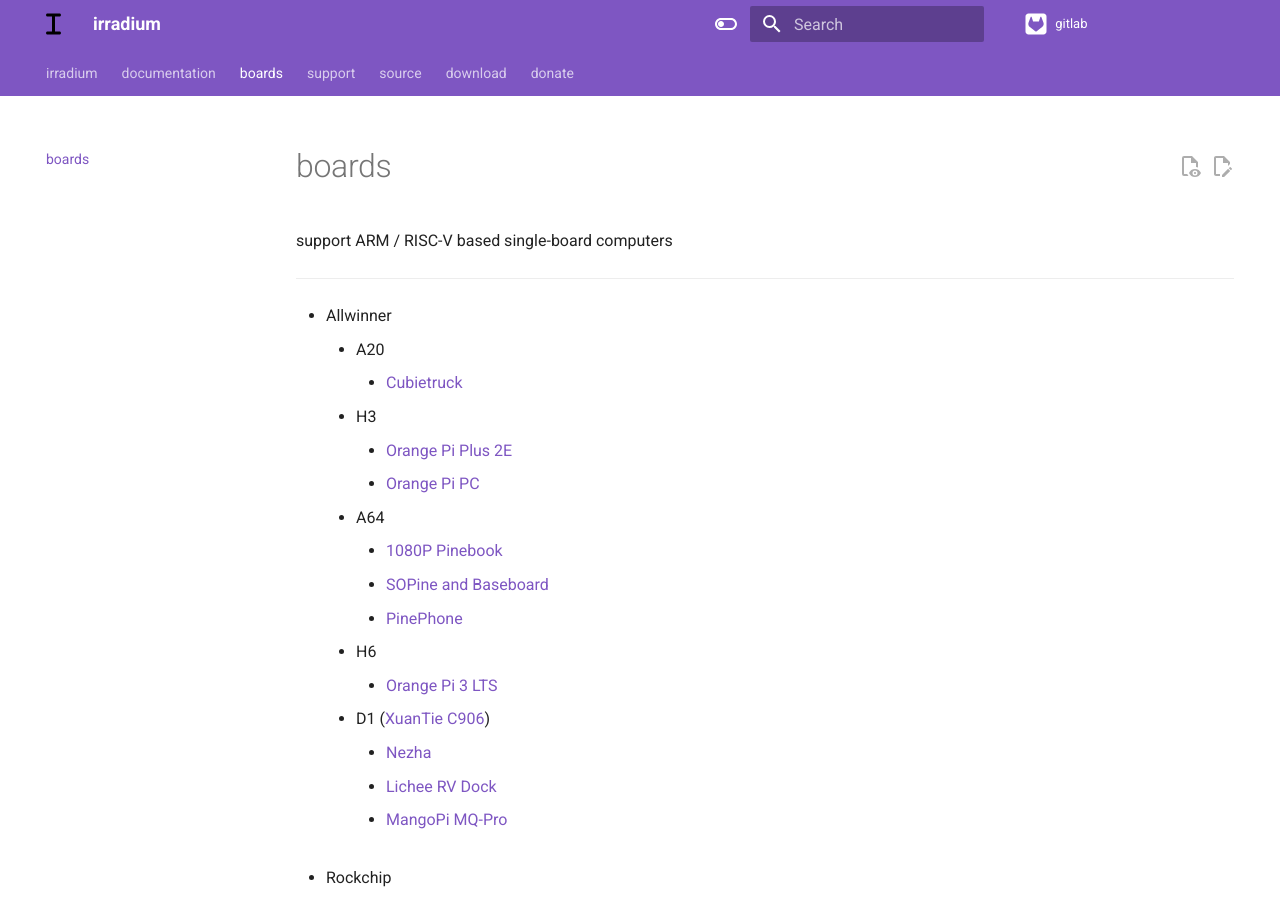
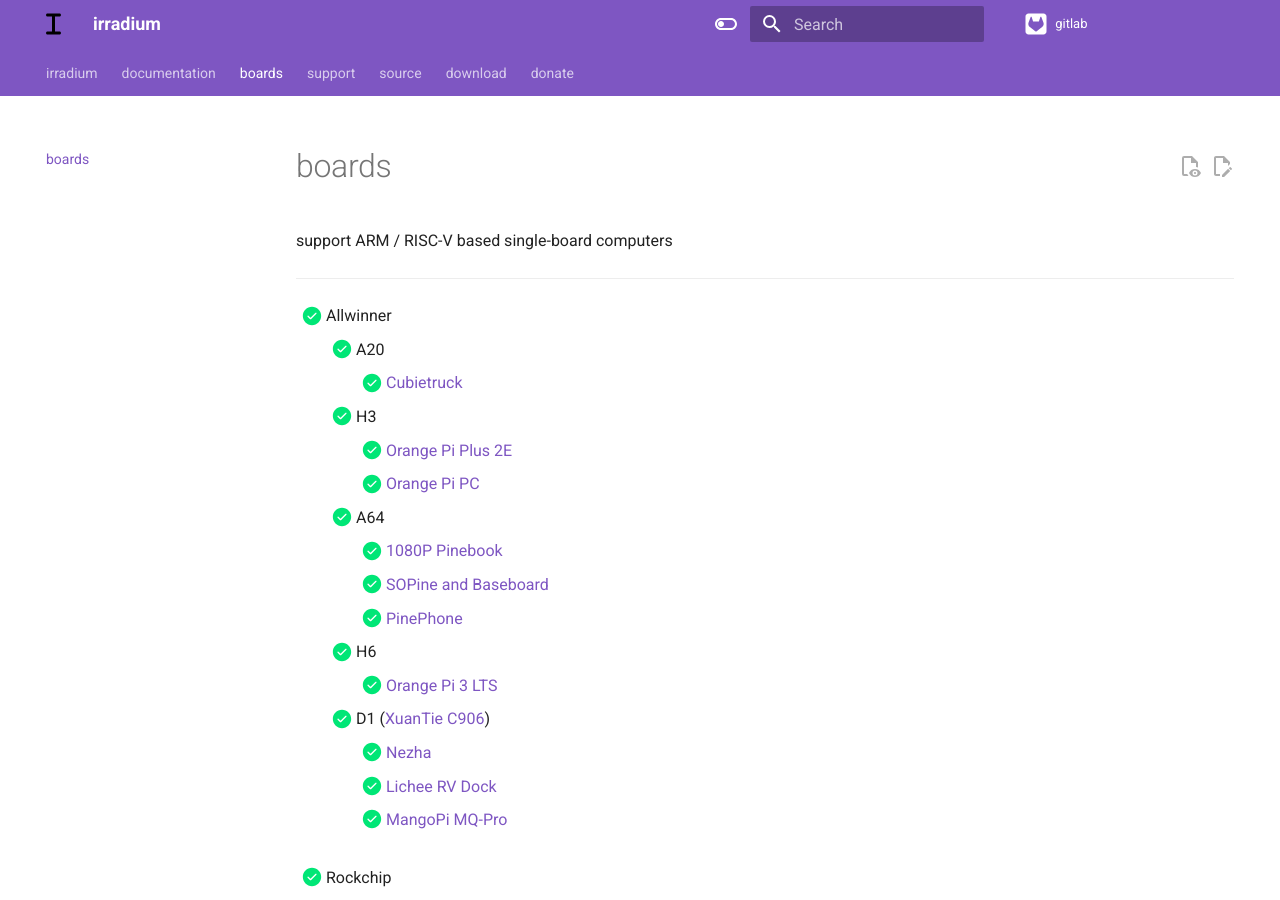
Before and after one commit to sndwvs/irradium.org, an MkDocs documentation site: the page built from docs/boards.md, in a window 1280 px wide and 900 px high. Built offline with MkDocs 1.6.1 and Material for MkDocs 9.7.7, drawn with Linux system fonts in a browser that asks for light colours; comment, search, counter and statistics services are not loaded.

```diff
--- a/docs/boards.md
+++ b/docs/boards.md
@@ -2,92 +2,92 @@ support ARM / RISC-V based single-board computers
 
 ---
 
-- Allwinner
-  - A20
-    - [Cubietruck](https://linux-sunxi.org/Cubietech_Cubietruck)
-  - H3
-    - [Orange Pi Plus 2E](https://linux-sunxi.org/Xunlong_Orange_Pi_Plus_2E)
-    - [Orange Pi PC](https://linux-sunxi.org/Xunlong_Orange_Pi_PC)
-  - A64
-    - [1080P Pinebook](https://wiki.pine64.org/index.php/1080P_Pinebook#SoC_and_Memory_Specification)
-    - [SOPine and Baseboard](https://wiki.pine64.org/wiki/PINE_A64-LTS/SOPine#SoC_and_Memory_Specification)
-    - [PinePhone](https://wiki.pine64.org/wiki/PinePhone#Specifications)
-  - H6
-    - [Orange Pi 3 LTS](http://www.orangepi.org/orangepiwiki/index.php/Orange_Pi_3_LTS#Hardware_specification)
-  - D1 ([XuanTie C906](https://www.t-head.cn/product/c906?lang=en))
-    - [Nezha](https://linux-sunxi.org/Allwinner_Nezha)
-    - [Lichee RV Dock](https://wiki.sipeed.com/hardware/en/lichee/RV/RV.html#Specifications)
-    - [MangoPi MQ-Pro](https://mangopi.org/mqpro#spectification)
+- [x] Allwinner
+  - [x] A20
+    - [x] [Cubietruck](https://linux-sunxi.org/Cubietech_Cubietruck)
+  - [x] H3
+    - [x] [Orange Pi Plus 2E](https://linux-sunxi.org/Xunlong_Orange_Pi_Plus_2E)
+    - [x] [Orange Pi PC](https://linux-sunxi.org/Xunlong_Orange_Pi_PC)
+  - [x] A64
+    - [x] [1080P Pinebook](https://wiki.pine64.org/index.php/1080P_Pinebook#SoC_and_Memory_Specification)
+    - [x] [SOPine and Baseboard](https://wiki.pine64.org/wiki/PINE_A64-LTS/SOPine#SoC_and_Memory_Specification)
+    - [x] [PinePhone](https://wiki.pine64.org/wiki/PinePhone#Specifications)
+  - [x] H6
+    - [x] [Orange Pi 3 LTS](http://www.orangepi.org/orangepiwiki/index.php/Orange_Pi_3_LTS#Hardware_specification)
+  - [x] D1 ([XuanTie C906](https://www.t-head.cn/product/c906?lang=en))
+    - [x] [Nezha](https://linux-sunxi.org/Allwinner_Nezha)
+    - [x] [Lichee RV Dock](https://wiki.sipeed.com/hardware/en/lichee/RV/RV.html#Specifications)
+    - [x] [MangoPi MQ-Pro](https://mangopi.org/mqpro#spectification)
 
-- Rockchip
-  - RK3288
-    - [Firefly-RK3288](http://en.t-firefly.com/product/rk3288.html)
-  - RK3308
-    - [Rock Pi S](https://wiki.radxa.com/RockpiS/getting_started#Features)
-  - RK3328
-    - [Rock64](http://wiki.pine64.org/index.php/ROCK64_Main_Page#SoC_and_Memory_Specification)
-    - [Rock Pi E](https://wiki.radxa.com/RockpiE/getting_started#Features) board provided by [Radxa Team](https://forum.radxa.com/t/rock-pi-e-engineering-sample-is-available-now/3130)
-    - [Station M1](http://stationpc.com/portal.php?mod=topic&topicid=7#spec) [(roc-rk3328-pc)](http://en.t-firefly.com/product/rocrk3328pc.html#spec) board provided by [Firefly Team](http://en.t-firefly.com/)
-  - RK3399
-    - [Firefly-RK3399](http://en.t-firefly.com/product/rk3399.html)
-    - [ROCKPro64](http://wiki.pine64.org/index.php/ROCKPro64_Main_Page#SoC_and_Memory_Specification)
-    - [Rock Pi 4](http://rockpi.org/#spec-section)
-    - [Pinebook Pro](https://wiki.pine64.org/index.php/Pinebook_Pro#SoC_and_Memory_Specification)
-    - [Station P1](http://stationpc.com/portal.php?mod=topic&topicid=2#spec) [(roc-rk3399-pc-plus)](http://en.t-firefly.com/product/rocrk3399pc.html#spec) board provided by [Firefly Team](http://en.t-firefly.com/)
-    - [Helios64](https://wiki.kobol.io/helios64/intro/#overall-specifications)
-    - [Orange Pi 4](http://www.orangepi.org/Orange%20Pi%204/)
-    - [NanoPi R4S](https://www.friendlyelec.com/#tab-specification)
-    - [PinePhone Pro](https://wiki.pine64.org/index.php/PinePhone_Pro#Specifications)
-  - RK3566
-    - [Quartz64](https://wiki.pine64.org/wiki/Quartz64#SoC_and_Memory_Specifications)
-    - [Station M2](https://www.stationpc.com/product/stationm2#spec) [(roc-rk3566-pc)](https://en.t-firefly.com/product/industry/rocrk3566pc.html#spec)
-  - RK3568
-    - [Rock 3A](https://wiki.radxa.com/Rock3/3a#Features)
-    - [Station P2](https://www.stationpc.com/product/stationp2#spec) [(roc-rk3568-pc)](https://en.t-firefly.com/product/industry/rocrk3568pc.html#spec)
-    - [Odroid-M1](https://wiki.odroid.com/odroid-m1/hardware/start#specifications)
-    - [NanoPi R5C](https://wiki.friendlyelec.com/wiki/index.php/NanoPi_R5C#Hardware_Spec)
-  - RK3588
-    - [Rock 5B](https://wiki.radxa.com/Rock5/5b/getting_started#Features)
-    - [Orange Pi 5 Plus](http://www.orangepi.org/orangepiwiki/index.php/Orange_Pi_5_Plus#Hardware_Specifications_of_Orange_Pi_5_Plus)
-    - [Orange Pi 5 Max](http://www.orangepi.org/orangepiwiki/index.php/Orange_Pi_5_Max#Hardware_Specifications_of_Orange_Pi_5_Plus)
-  - RK3588s
-    - [Station M3](https://www.stationpc.com/product/stationm3#spec) [(roc-rk3588s-pc)](https://en.t-firefly.com/product/industry/rocrk3588spc.html#spec)
-    - [Orange Pi 5](http://www.orangepi.org/orangepiwiki/index.php/Orange_Pi_5#Uses)
-    - [Orange Pi 5 Pro](http://www.orangepi.org/orangepiwiki/index.php/Orange_Pi_5_Pro#Uses)
-    - [Rock 5A](https://wiki.radxa.com/Rock5/5a/getting_started#Features)
-    - [Radxa CM5 IO](https://docs.radxa.com/en/compute-module/cm5?target=cm5-io-board)
+- [x] Rockchip
+  - [x] RK3288
+    - [x] [Firefly-RK3288](http://en.t-firefly.com/product/rk3288.html)
+  - [x] RK3308
+    - [x] [Rock Pi S](https://wiki.radxa.com/RockpiS/getting_started#Features)
+  - [x] RK3328
+    - [x] [Rock64](http://wiki.pine64.org/index.php/ROCK64_Main_Page#SoC_and_Memory_Specification)
+    - [x] [Rock Pi E](https://wiki.radxa.com/RockpiE/getting_started#Features) board provided by [Radxa Team](https://forum.radxa.com/t/rock-pi-e-engineering-sample-is-available-now/3130)
+    - [x] [Station M1](http://stationpc.com/portal.php?mod=topic&topicid=7#spec) [(roc-rk3328-pc)](http://en.t-firefly.com/product/rocrk3328pc.html#spec) board provided by [Firefly Team](http://en.t-firefly.com/)
+  - [x] RK3399
+    - [x] [Firefly-RK3399](http://en.t-firefly.com/product/rk3399.html)
+    - [x] [ROCKPro64](http://wiki.pine64.org/index.php/ROCKPro64_Main_Page#SoC_and_Memory_Specification)
+    - [x] [Rock Pi 4](http://rockpi.org/#spec-section)
+    - [x] [Pinebook Pro](https://wiki.pine64.org/index.php/Pinebook_Pro#SoC_and_Memory_Specification)
+    - [x] [Station P1](http://stationpc.com/portal.php?mod=topic&topicid=2#spec) [(roc-rk3399-pc-plus)](http://en.t-firefly.com/product/rocrk3399pc.html#spec) board provided by [Firefly Team](http://en.t-firefly.com/)
+    - [x] [Helios64](https://wiki.kobol.io/helios64/intro/#overall-specifications)
+    - [x] [Orange Pi 4](http://www.orangepi.org/Orange%20Pi%204/)
+    - [x] [NanoPi R4S](https://www.friendlyelec.com/#tab-specification)
+    - [x] [PinePhone Pro](https://wiki.pine64.org/index.php/PinePhone_Pro#Specifications)
+  - [x] RK3566
+    - [x] [Quartz64](https://wiki.pine64.org/wiki/Quartz64#SoC_and_Memory_Specifications)
+    - [x] [Station M2](https://www.stationpc.com/product/stationm2#spec) [(roc-rk3566-pc)](https://en.t-firefly.com/product/industry/rocrk3566pc.html#spec)
+  - [x] RK3568
+    - [x] [Rock 3A](https://wiki.radxa.com/Rock3/3a#Features)
+    - [x] [Station P2](https://www.stationpc.com/product/stationp2#spec) [(roc-rk3568-pc)](https://en.t-firefly.com/product/industry/rocrk3568pc.html#spec)
+    - [x] [Odroid-M1](https://wiki.odroid.com/odroid-m1/hardware/start#specifications)
+    - [x] [NanoPi R5C](https://wiki.friendlyelec.com/wiki/index.php/NanoPi_R5C#Hardware_Spec)
+  - [x] RK3588
+    - [x] [Rock 5B](https://wiki.radxa.com/Rock5/5b/getting_started#Features)
+    - [x] [Orange Pi 5 Plus](http://www.orangepi.org/orangepiwiki/index.php/Orange_Pi_5_Plus#Hardware_Specifications_of_Orange_Pi_5_Plus)
+    - [x] [Orange Pi 5 Max](http://www.orangepi.org/orangepiwiki/index.php/Orange_Pi_5_Max#Hardware_Specifications_of_Orange_Pi_5_Plus)
+  - [x] RK3588s
+    - [x] [Station M3](https://www.stationpc.com/product/stationm3#spec) [(roc-rk3588s-pc)](https://en.t-firefly.com/product/industry/rocrk3588spc.html#spec)
+    - [x] [Orange Pi 5](http://www.orangepi.org/orangepiwiki/index.php/Orange_Pi_5#Uses)
+    - [x] [Orange Pi 5 Pro](http://www.orangepi.org/orangepiwiki/index.php/Orange_Pi_5_Pro#Uses)
+    - [x] [Rock 5A](https://wiki.radxa.com/Rock5/5a/getting_started#Features)
+    - [x] [Radxa CM5 IO](https://docs.radxa.com/en/compute-module/cm5?target=cm5-io-board)
 
-- Broadcom
-  - BCM2837
-    - [Raspberry Pi 3](https://www.raspberrypi.org/products/raspberry-pi-3-model-b/)
-  - BCM2711
-    - [Raspberry Pi 4](https://www.raspberrypi.org/products/raspberry-pi-4-model-b/specifications/) board provided by user [wowbaggerHU](https://www.linuxquestions.org/questions/user/wowbaggerhu-1042789/)
+- [x] Broadcom
+  - [x] BCM2837
+    - [x] [Raspberry Pi 3](https://www.raspberrypi.org/products/raspberry-pi-3-model-b/)
+  - [x] BCM2711
+    - [x] [Raspberry Pi 4](https://www.raspberrypi.org/products/raspberry-pi-4-model-b/specifications/) board provided by user [wowbaggerHU](https://www.linuxquestions.org/questions/user/wowbaggerhu-1042789/)
 
-- Amlogic
-  - S905X3
-    - [Odroid-C4](https://wiki.odroid.com/odroid-c4/hardware/hardware#specifications) board provided by [Odroid Team](https://forum.odroid.com/viewtopic.php?f=203&t=40256&p=340679#p340679)
-    - [X96 Max Plus](https://)
-  - S905Y2
-    - [Radxa Zero](https://wiki.radxa.com/Zero/getting_started#Features)
+- [x] Amlogic
+  - [x] S905X3
+    - [x] [Odroid-C4](https://wiki.odroid.com/odroid-c4/hardware/hardware#specifications) board provided by [Odroid Team](https://forum.odroid.com/viewtopic.php?f=203&t=40256&p=340679#p340679)
+    - [x] [X96 Max Plus](https://)
+  - [x] S905Y2
+    - [x] [Radxa Zero](https://wiki.radxa.com/Zero/getting_started#Features)
 
-- SpacemiT
-  - K1 ([X60](https://docs.banana-pi.org/en/BPI-F3/SpacemiT_K1_datasheet))
-    - [Bananna Pi F3](https://docs.banana-pi.org/en/BPI-F3/BananaPi_BPI-F3#_hardware_spec)
-    - [Lichee Pi 3A](https://wiki.sipeed.com/hardware/en/lichee/K1/lpi3a/1_intro.html#Basic-Parameter)
-    - [Milk-V Jupiter](https://milkv.io/docs/jupiter/overview#hardware-specifications)
-    - [Orange Pi RV2](http://www.orangepi.org/orangepiwiki/index.php/Orange_Pi_RV2#Uses)
-    - [Bananna Pi CM6](https://docs.banana-pi.org/en/BPI-CM6/BananaPi_BPI-CM6#_hardware_spec)
+- [x] SpacemiT
+  - [x] K1 ([X60](https://docs.banana-pi.org/en/BPI-F3/SpacemiT_K1_datasheet))
+    - [x] [Bananna Pi F3](https://docs.banana-pi.org/en/BPI-F3/BananaPi_BPI-F3#_hardware_spec)
+    - [x] [Lichee Pi 3A](https://wiki.sipeed.com/hardware/en/lichee/K1/lpi3a/1_intro.html#Basic-Parameter)
+    - [x] [Milk-V Jupiter](https://milkv.io/docs/jupiter/overview#hardware-specifications)
+    - [x] [Orange Pi RV2](http://www.orangepi.org/orangepiwiki/index.php/Orange_Pi_RV2#Uses)
+    - [x] [Bananna Pi CM6](https://docs.banana-pi.org/en/BPI-CM6/BananaPi_BPI-CM6#_hardware_spec)
 
-- StarFive
-  - JH7110
-    - [VisionFive 2](https://doc-en.rvspace.org/VisionFive2/Product_Brief/VisionFive_2/specification_pb.html)
-    - [Star64](https://wiki.pine64.org/wiki/STAR64#SoC_and_Memory_Specification)
-    - [Orange Pi RV](http://www.orangepi.org/html/hardWare/computerAndMicrocontrollers/details/Orange-Pi-RV.html)
+- [x] StarFive
+  - [x] JH7110
+    - [x] [VisionFive 2](https://doc-en.rvspace.org/VisionFive2/Product_Brief/VisionFive_2/specification_pb.html)
+    - [x] [Star64](https://wiki.pine64.org/wiki/STAR64#SoC_and_Memory_Specification)
+    - [x] [Orange Pi RV](http://www.orangepi.org/html/hardWare/computerAndMicrocontrollers/details/Orange-Pi-RV.html)
 
-- Alibaba T-Head
-  - TH1520 ([XuanTie C910](https://www.t-head.cn/product/c910?lang=en))
-    - [Lichee Pi 4A](https://wiki.sipeed.com/hardware/en/lichee/th1520/lm4a.html#Parameters)
+- [x] Alibaba T-Head
+  - [x] TH1520 ([XuanTie C910](https://www.t-head.cn/product/c910?lang=en))
+    - [x] [Lichee Pi 4A](https://wiki.sipeed.com/hardware/en/lichee/th1520/lm4a.html#Parameters)
 
-- SiFive
-  - EIC7700X ([SiFive P550](https://www.sifive.com/cores/performance-p500))
-    - [Milk-V Megrez](https://milkv.io/docs/megrez/overview#hardware-specifications)
+- [x] SiFive
+  - [x] EIC7700X ([SiFive P550](https://www.sifive.com/cores/performance-p500))
+    - [x] [Milk-V Megrez](https://milkv.io/docs/megrez/overview#hardware-specifications)
--- a/mkdocs.yml
+++ b/mkdocs.yml
@@ -43,6 +43,7 @@ markdown_extensions:
   - mdx_truly_sane_lists
   - attr_list
   - md_in_html
+  - def_list
   - toc:
       permalink: True
   - pymdownx.highlight:
@@ -87,6 +88,8 @@ markdown_extensions:
         kwds:
           case: lower
       combine_header_slug: true
+  - pymdownx.tasklist:
+      custom_checkbox: true
 
 extra_css:
     - css/irradium.css
```
